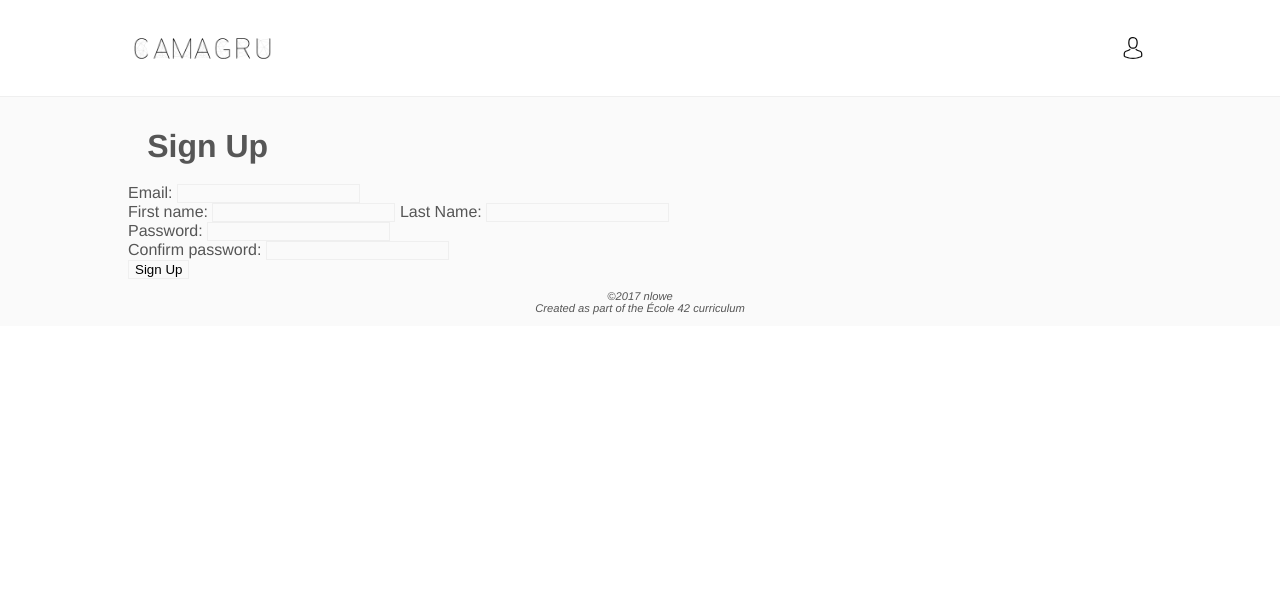
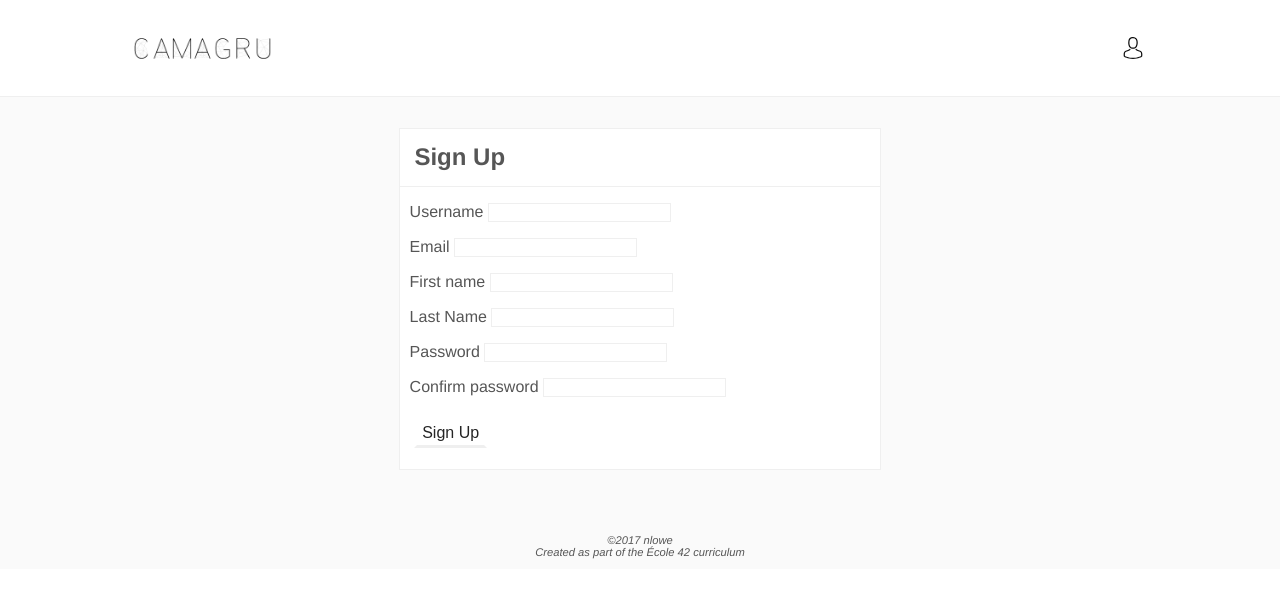
Before and after one commit to nlowe31/camagru, a PHP site: page /user/signup in a window 1280 px wide. Shown: the top 598 px of the page. Run offline with PHP 8.4, Linux system fonts and the light colour scheme.

Commit message:
findByUsername not functioning

```diff
--- a/app/controllers/UserController.class.php
+++ b/app/controllers/UserController.class.php
@@ -41,7 +41,7 @@ class UserController extends Controller {
 
     public function auth() {
         if (isset($_POST['Login'], $_POST['email'], $_POST['password']) && $_POST['Login'] == 'Login') {
-            if ($this->user = User::find($_POST['email'])) {
+            if ($this->user = User::findByEmail($_POST['email'])) {
                 if ($this->user->authenticate($_POST['password']) === TRUE) {
                     $_SESSION['user'] = $this->user->uid;
                     return $this->loginSuccess();
@@ -70,17 +70,20 @@ class UserController extends Controller {
     }
 
     public function createUser() {
-        if (isset($_POST['Submit'], $_POST['email'], $_POST['firstName'], $_POST['lastName'], $_POST['password'], $_POST['confirm']) && $_POST['Submit'] == 'Sign Up') {
+        if (isset($_POST['Submit'], $_POST['username'], $_POST['email'], $_POST['firstName'], $_POST['lastName'], $_POST['password'], $_POST['confirm']) && $_POST['Submit'] == 'Sign Up') {
             if (filter_var($_POST['email'], FILTER_VALIDATE_EMAIL)) {
                 if ($_POST['password'] === $_POST['confirm']) {
-                    if (User::find($_POST['email']) === FALSE) {
-                        if ($this->user = User::create($_POST['email'], $_POST['password'], $_POST['firstName'], $_POST['lastName'])) {
-                            $_SESSION['user'] = $this->user->uid;
-                            return $this->sendConfirmationEmail();
+                    if (User::findByEmail($_POST['email']) === FALSE) {
+                        if (User::findByUsername($_POST['username'] === FALSE)) {
+                            if ($this->user = User::create($_POST['email'], $_POST['password'], $_POST['firstName'], $_POST['lastName'])) {
+                                $_SESSION['user'] = $this->user->uid;
+                                return $this->sendConfirmationEmail();
+                            }
+                            return $this->signup('An unknown error occurred. Please try again later.');
                         }
-                        return $this->signup('An unknown error occurred. Please try again later.');
+                        return $this->signup('That username is already taken, please select another.');
                     }
-                    return $this->signup('A user with this email address already exists.');
+                    return $this->signup('A user with this email address already exists.<br/><a href="/user/passwordResetRequest">Click to reset your password.</a>');
                 }
                 return $this->signup('The passwords entered do not match one another.');
             }
@@ -103,7 +106,7 @@ class UserController extends Controller {
     }
 
     public function confirm($email, $key) {
-        if (isset($email, $key) && ($this->user = User::find($email))) {
+        if (isset($email, $key) && ($this->user = User::findByEmail($email))) {
             if (strcmp($this->user->registration, $key) === 0) {
                 $this->user->confirmed = 1;
                 $this->user->push();
@@ -131,7 +134,7 @@ class UserController extends Controller {
             return $this->login();
         if (isset($_POST['Submit']) && $_POST['Submit'] === 'Change Email' && isset($_POST['email'])) {
             if (filter_var($_POST['email'], FILTER_VALIDATE_EMAIL)) {
-                if (User::find($_POST['email']) === FALSE) {
+                if (User::findByEmail($_POST['email']) === FALSE) {
                     $this->user->email = htmlspecialchars($_POST['email']);
                     $this->user->confirmed = 0;
                     $this->user->push();
@@ -171,7 +174,7 @@ class UserController extends Controller {
 
     public function sendResetRequestEmail() {
         if (isset($_POST['Submit'], $_POST['email']) && $_POST['Submit'] === 'Reset Password') {
-            if ($this->user = User::find($_POST['email'])) {
+            if ($this->user = User::findByEmail($_POST['email'])) {
                 $this->user->registration = hash("md5", date(DateTime::W3C));
                 $this->user->push();
 
@@ -185,7 +188,7 @@ class UserController extends Controller {
     }
 
     public function resetPassword($email, $key) {
-        if (isset($email, $key) && ($this->user = User::find($email)) && strcmp($this->user->registration, $key) === 0) {
+        if (isset($email, $key) && ($this->user = User::findByEmail($email)) && strcmp($this->user->registration, $key) === 0) {
             $_SESSION['user'] = $this->user->uid;
             return $this->changePassword();
         }
--- a/app/models/User.class.php
+++ b/app/models/User.class.php
@@ -2,6 +2,7 @@
 
 class User {
     public $uid;
+    public $username;
     public $email;
     private $password;
     public $firstName;
@@ -12,17 +13,21 @@ class User {
 
     public function __construct() {}
 
-    public static function create($email, $password, $firstName, $lastName) {
+    public static function create($username, $email, $password, $firstName, $lastName) {
         $password = password_hash($password, PASSWORD_DEFAULT);
-        return self::get(Db::insert('INSERT INTO users (email, password, firstName, lastName) VALUES (?, ?, ?, ?)', [$email, $password, $firstName, $lastName]));
+        return self::get(Db::insert('INSERT INTO users (username, email, password, firstName, lastName) VALUES (?, ?, ?, ?, ?)', [$username, $email, $password, $firstName, $lastName]));
     }
 
     public static function get($uid) {
         return Db::select_object('SELECT * FROM users WHERE uid=?', [$uid], 'User');
     }
 
-    public static function find($email) {
+    public static function findByEmail($email) {
         return Db::select_object('SELECT * FROM users WHERE email=?', [$email], 'User');
+    }
+
+    public static function findByUsername($username) {
+        return Db::select_object('SELECT * FROM users WHERE username=?', [$username], 'User');
     }
 
     public function authenticate($password) {
@@ -34,7 +39,7 @@ class User {
     }
 
     public function push() {
-        $count = Db::update('UPDATE users SET email=?, password=?, firstName=?, lastName=?, confirmed=?, registration=? WHERE uid=?', [$this->email, $this->password, $this->firstName, $this->lastName, $this->confirmed, $this->registration, $this->uid]);
+        $count = Db::update('UPDATE users SET username=?, email=?, password=?, firstName=?, lastName=?, confirmed=?, registration=? WHERE uid=?', [$this->username, $this->email, $this->password, $this->firstName, $this->lastName, $this->confirmed, $this->registration, $this->uid]);
         if ($count > 0)
             return TRUE;
         return FALSE;
--- a/app/views/user/signup.php
+++ b/app/views/user/signup.php
@@ -1,10 +1,15 @@
-<h1>Sign Up</h1>
-<p style="color:red;"><?=$error?></p>
-<form method="POST" action="/user/createUser">
-    <label for="email">Email: </label><input type="text" name="email" /><br />
-    <label for="firstName">First name: </label><input type="text" name="firstName" />
-    <label for="lastName">Last Name: </label><input type="text" name="lastName" /><br />
-    <label for="password">Password: </label><input type="password" name="password" /><br />
-    <label for="confirm">Confirm password: </label><input type="password" name="confirm" /><br />
-    <input type="submit" name="Submit" value="Sign Up" />
-</form>
+<div class="box">
+    <div class="box_title"><h2>Sign Up</h2></div>
+    <div class="box_content">
+        <p class="error"><?=$error?></p>
+        <form method="POST" action="/user/createUser">
+            <p><label for="username">Username </label><input type="text" name="username" /></p>
+            <p><label for="email">Email </label><input type="text" name="email" /></p>
+            <p><label for="firstName">First name </label><input type="text" name="firstName" /></p>
+            <p><label for="lastName">Last Name </label><input type="text" name="lastName" /></p>
+            <p><label for="password">Password </label><input type="password" name="password" /></p>
+            <p><label for="confirm">Confirm password </label><input type="password" name="confirm" /></p>
+            <p><input class="button" type="submit" name="Submit" value="Sign Up" /></p>
+        </form>
+    </div>
+</div>
--- a/install.sql
+++ b/install.sql
@@ -4,6 +4,7 @@ USE camagru;
 
 CREATE TABLE IF NOT EXISTS users (
     `uid` int(11) PRIMARY KEY AUTO_INCREMENT NOT NULL,
+    `username` varchar(50) UNIQUE COLLATE utf8_unicode_ci NOT NULL,
     `email` varchar(50) UNIQUE COLLATE utf8_unicode_ci NOT NULL,
     `firstName` varchar(30) COLLATE utf8_unicode_ci NOT NULL,
     `lastName` varchar(30) COLLATE utf8_unicode_ci NOT NULL,
```
Also changed, not shown: app/views/user/myAccount.php (+7 -2 lines), testing.php (+11 -10 lines).
